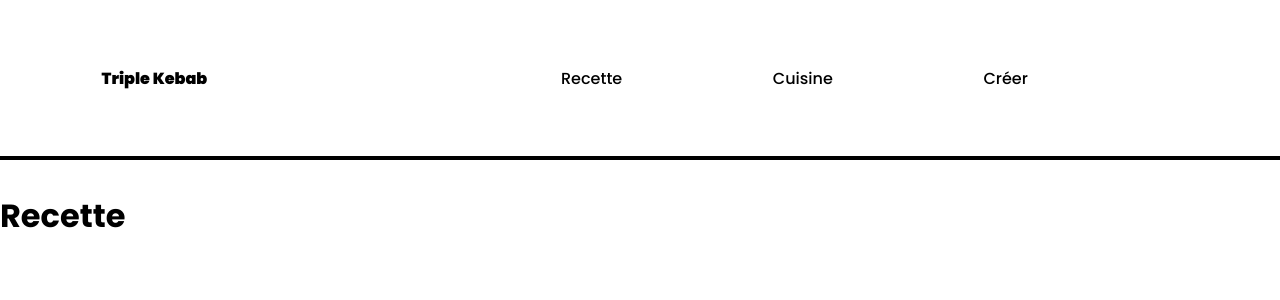
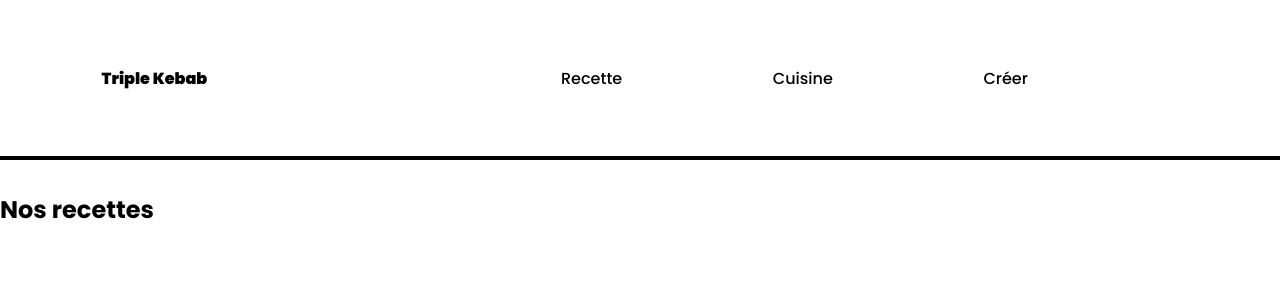
Before and after one commit to rachboudj/partiel-kebab, a React (Vite) app: page / in a window 1280 px wide. Shown: the top 300 px of the page. Built offline with nearby package versions, Linux system fonts and the light colour scheme.

Commit message:
affichage des recettes sur la page

```diff
--- a/src/pages/recettes.jsx
+++ b/src/pages/recettes.jsx
@@ -1,9 +1,24 @@
 import React from 'react'
+import { useState, useEffect } from 'react';
+
 
 export default function recettes() {
+    const [recettes, setRecettes] = useState([]);
+
+    useEffect(() => {
+        const recettesExistantes = JSON.parse(localStorage.getItem('recettes')) || [];
+        setRecettes(recettesExistantes);
+    }, []);
+
     return (
         <div>
-            <h1>Recette</h1>
+            <h2>Nos recettes</h2>
+            {recettes.map((recette, index) => (
+                <div key={index}>
+                    <h3>{recette.nom}</h3>
+                    <p>{recette.ingredients}</p>
+                </div>
+            ))}
         </div>
-    )
+    );
 }
```
